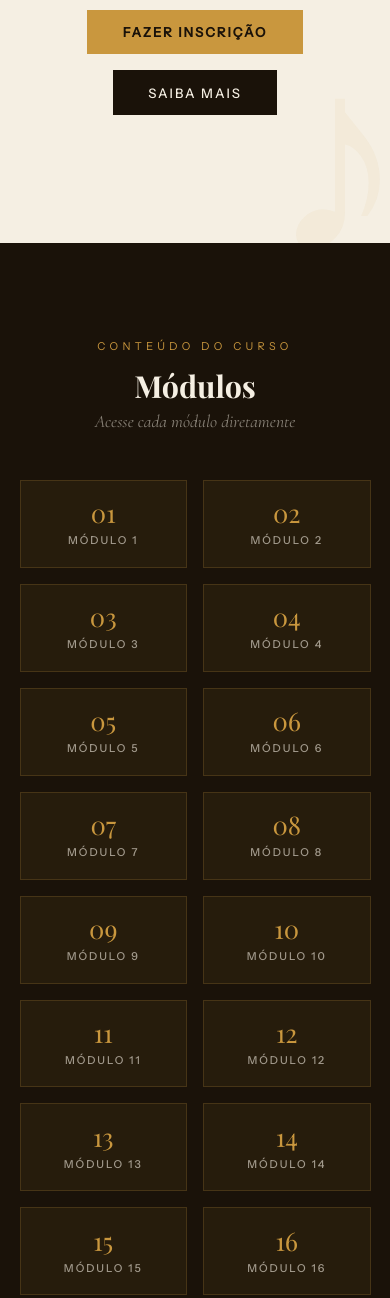
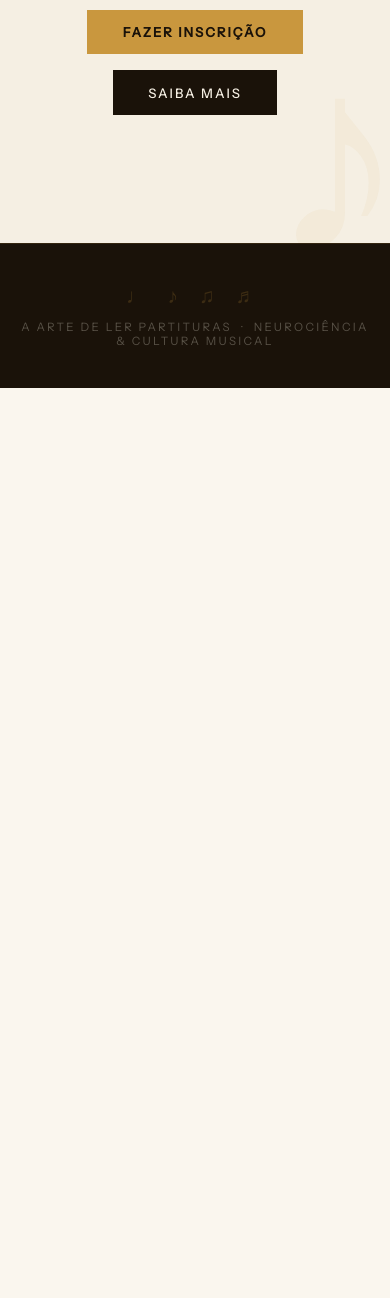
Before and after one commit to urbajoe/art_parts, a plain HTML site: page index.html in a window 390 px wide. Shown: the part 6784-8082 px from the top of the page. After the commit the page ends 7172 px from the top, so only its background shows below. Drawn offline with nearby package versions, Linux system fonts and the light colour scheme; a web font is replaced by a local one.

Commit message:
Add files via upload

```diff
--- a/index.html
+++ b/index.html
@@ -629,62 +629,6 @@
       text-transform: uppercase;
     }
 
-    /* ── MÓDULOS ── */
-    .modules-section {
-      background: var(--ink);
-      padding: 6rem 5%;
-      text-align: center;
-    }
-    .modules-section .section-label { color: var(--gold); }
-    .modules-section .section-title { color: var(--parchment); margin-bottom: 0.5rem; }
-    .modules-subtitle {
-      font-family: "Cormorant Garamond", serif;
-      font-size: 1.1rem;
-      color: rgba(245,239,227,0.5);
-      margin-bottom: 3rem;
-      font-style: italic;
-    }
-    .modules-grid {
-      display: grid;
-      grid-template-columns: repeat(auto-fill, minmax(200px, 1fr));
-      gap: 1rem;
-      max-width: 1100px;
-      margin: 0 auto;
-    }
-    .module-card {
-      background: rgba(201,151,62,0.07);
-      border: 1px solid rgba(201,151,62,0.2);
-      padding: 1.2rem 1rem;
-      text-decoration: none;
-      display: flex;
-      flex-direction: column;
-      align-items: center;
-      gap: 0.5rem;
-      transition: background 0.25s, border-color 0.25s, transform 0.25s;
-    }
-    .module-card:hover {
-      background: rgba(201,151,62,0.15);
-      border-color: var(--gold);
-      transform: translateY(-3px);
-    }
-    .module-card .mod-number {
-      font-family: "Playfair Display", serif;
-      font-size: 1.6rem;
-      color: var(--gold);
-      line-height: 1;
-    }
-    .module-card .mod-label {
-      font-family: "Instrument Sans", sans-serif;
-      font-size: 0.68rem;
-      font-weight: 500;
-      letter-spacing: 0.18em;
-      text-transform: uppercase;
-      color: rgba(245,239,227,0.6);
-    }
-    @media (max-width: 600px) {
-      .modules-grid { grid-template-columns: repeat(auto-fill, minmax(140px, 1fr)); }
-    }
-
     /* ── ANIMATIONS ── */
     @keyframes fadeUp {
       from { opacity: 0; transform: translateY(22px); }
@@ -715,10 +659,9 @@
       <li><a href="#partitura"><span class="tab-icon">🎵</span> A Partitura</a></li>
       <li><a href="#beneficios"><span class="tab-icon">🧠</span> Neurociência</a></li>
       <li><a href="#historia"><span class="tab-icon">📜</span> História</a></li>
-      <li><a href="#modulos"><span class="tab-icon">📚</span> Módulos</a></li>
       <li><a href="#inscricoes"><span class="tab-icon">✉️</span> Inscrições</a></li>
     </ul>
-    <a href="https://sage-narwhal-db712d.netlify.app" target="_blank" class="nav-cta">Inscreva-se</a>
+    <a href="https://urbajoe.github.io/curric_mus/" target="_blank" class="nav-cta">Inscreva-se</a>
   </nav>
 
   <!-- ── HERO ── -->
@@ -744,7 +687,7 @@
       <h1 class="hero-title">A Arte de<br>Ler <em>Partituras</em></h1>
       <p class="hero-subtitle">Da antiguidade às descobertas mais recentes — como a leitura musical transforma o cérebro e a humanidade.</p>
       <div class="hero-ctas">
-        <a href="https://sage-narwhal-db712d.netlify.app" target="_blank" class="btn-primary">Inscrições</a>
+        <a href="https://urbajoe.github.io/curric_mus/" target="_blank" class="btn-primary">Inscrições</a>
         <a href="#beneficios" class="btn-outline">Saiba Mais</a>
       </div>
     </div>
@@ -857,82 +800,9 @@
       <h2 class="section-title reveal">Transforme seu cérebro.<br>Conecte-se à história.</h2>
       <p class="cta-desc reveal">Junte-se a nós e descubra como a leitura de partituras pode aprimorar suas funções cognitivas, enriquecer sua vida cultural e abrir as portas do maior repertório musical já criado pela humanidade.</p>
       <div class="cta-buttons reveal">
-        <a href="https://sage-narwhal-db712d.netlify.app" target="_blank" class="btn-gold">Fazer Inscrição</a>
-        <a href="https://sage-narwhal-db712d.netlify.app" target="_blank" class="btn-dark">Saiba Mais</a>
+        <a href="https://urbajoe.github.io/curric_mus/" target="_blank" class="btn-gold">Fazer Inscrição</a>
+        <a href="https://urbajoe.github.io/curric_mus/" target="_blank" class="btn-dark">Saiba Mais</a>
       </div>
-    </div>
-  </section>
-
-  <!-- ── MÓDULOS ── -->
-  <section class="modules-section" id="modulos">
-    <p class="section-label">Conteúdo do Curso</p>
-    <h2 class="section-title reveal">Módulos</h2>
-    <p class="modules-subtitle reveal">Acesse cada módulo diretamente</p>
-    <div class="modules-grid">
-      <a href="musica-modulo1.html" class="module-card reveal">
-        <span class="mod-number">01</span>
-        <span class="mod-label">Módulo 1</span>
-      </a>
-      <a href="musica-modulo2.html" class="module-card reveal">
-        <span class="mod-number">02</span>
-        <span class="mod-label">Módulo 2</span>
-      </a>
-      <a href="musica-modulo3.html" class="module-card reveal">
-        <span class="mod-number">03</span>
-        <span class="mod-label">Módulo 3</span>
-      </a>
-      <a href="musica-modulo4.html" class="module-card reveal">
-        <span class="mod-number">04</span>
-        <span class="mod-label">Módulo 4</span>
-      </a>
-      <a href="modulo5_musica.html" class="module-card reveal">
-        <span class="mod-number">05</span>
-        <span class="mod-label">Módulo 5</span>
-      </a>
-      <a href="musica_modulo6.html" class="module-card reveal">
-        <span class="mod-number">06</span>
-        <span class="mod-label">Módulo 6</span>
-      </a>
-      <a href="musica_modulo7.html" class="module-card reveal">
-        <span class="mod-number">07</span>
-        <span class="mod-label">Módulo 7</span>
-      </a>
-      <a href="musica_modulo8.html" class="module-card reveal">
-        <span class="mod-number">08</span>
-        <span class="mod-label">Módulo 8</span>
-      </a>
-      <a href="musica_modulo9.html" class="module-card reveal">
-        <span class="mod-number">09</span>
-        <span class="mod-label">Módulo 9</span>
-      </a>
-      <a href="musica_modulo10.html" class="module-card reveal">
-        <span class="mod-number">10</span>
-        <span class="mod-label">Módulo 10</span>
-      </a>
-      <a href="musica_modulo11.html" class="module-card reveal">
-        <span class="mod-number">11</span>
-        <span class="mod-label">Módulo 11</span>
-      </a>
-      <a href="musica_modulo12.html" class="module-card reveal">
-        <span class="mod-number">12</span>
-        <span class="mod-label">Módulo 12</span>
-      </a>
-      <a href="musica_modulo13.html" class="module-card reveal">
-        <span class="mod-number">13</span>
-        <span class="mod-label">Módulo 13</span>
-      </a>
-      <a href="modulo14_musica.html" class="module-card reveal">
-        <span class="mod-number">14</span>
-        <span class="mod-label">Módulo 14</span>
-      </a>
-      <a href="modulo15_musica.html" class="module-card reveal">
-        <span class="mod-number">15</span>
-        <span class="mod-label">Módulo 15</span>
-      </a>
-      <a href="modulo16_music.html" class="module-card reveal">
-        <span class="mod-number">16</span>
-        <span class="mod-label">Módulo 16</span>
-      </a>
     </div>
   </section>
 
@@ -975,7 +845,7 @@
     });
 
     // Active tab on scroll
-    const sections = ["inicio","partitura","beneficios","historia","modulos","inscricoes"];
+    const sections = ["inicio","partitura","beneficios","historia","inscricoes"];
     const navLinks = document.querySelectorAll(".nav-tabs a");
     window.addEventListener("scroll", () => {
       let current = "inicio";
```
